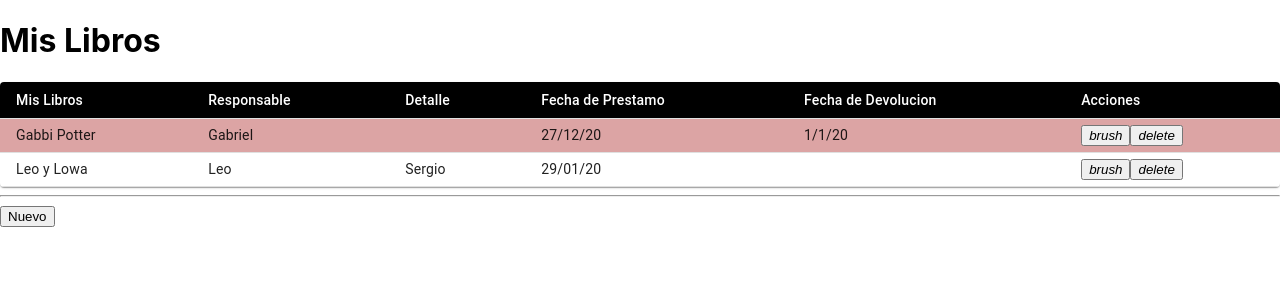
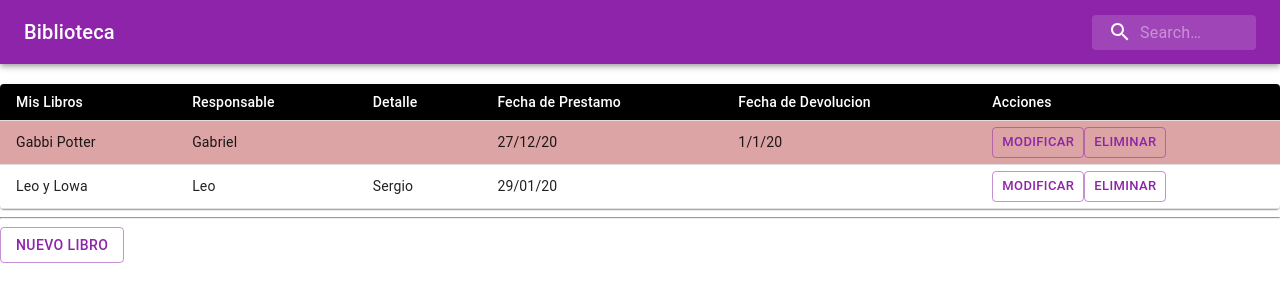
Before and after one commit to leonardocelador/PracticaLibreria, a React (Create React App) app in the folder my-app/: page / in a window 1280 px wide. Shown: the top 302 px of the page. Built offline with nearby package versions, Linux system fonts and the light colour scheme.

Commit message:
agregue barra con search

```diff
--- a/my-app/package.json
+++ b/my-app/package.json
@@ -4,6 +4,7 @@
   "private": true,
   "dependencies": {
     "@material-ui/core": "^4.11.2",
+    "@material-ui/icons": "^4.11.2",
     "@testing-library/jest-dom": "^5.11.6",
     "@testing-library/react": "^11.2.2",
     "@testing-library/user-event": "^12.6.0",
--- a/my-app/src/App.js
+++ b/my-app/src/App.js
@@ -1,12 +1,13 @@
-import React, { useEffect, useState } from 'react'
+import React, { useState } from 'react'
 import Listar from './componentes/Listar/Listar';
 import { Libro } from './componentes/Libro/Libro';
 import {Libros} from '../src/data/Libros.json'
+import SearchAppBar from './componentes/App Bar/barraNavegacion';
+
 
 const App = () => {
-    const [libres, setLibres] = useState(Libros)
-    const [controlVista, setcontrolVista] = useState(true)
-    // const [nuevoLibro, setnuevoLibro] = useState({})
+    const [libres,] = useState(Libros)
+    const [controlVista, setcontrolVista] = useState(true);
 
     const AgregarNuevoLibro = (nuevoLibro) => {
         console.log(nuevoLibro)
@@ -16,18 +17,12 @@ const App = () => {
         libres.push(nuevoLibro);
         console.log(libres)
     }
-    // useEffect(() => {
-    //     setcontrolVista(true)
-    //     const cant = libres.length+1;
-    //     nuevoLibro.Id=cant;
-    //     libres.push({nuevoLibro});
-
-
-    // }, [nuevoLibro])
 
     return (
         <>
-            <h1>Mis Libros</h1>
+            <SearchAppBar/>
+            <br/>
+
             {controlVista?<Listar Libros={libres} controlBtnNuevo={setcontrolVista}/>:<Libro NuevoLibro={AgregarNuevoLibro}/>}
         </>
     )
--- /dev/null
+++ b/my-app/src/componentes/App Bar/barraNavegacion.js
@@ -0,0 +1,92 @@
+import React from 'react';
+import AppBar from '@material-ui/core/AppBar';
+import Toolbar from '@material-ui/core/Toolbar';
+import IconButton from '@material-ui/core/IconButton';
+import Typography from '@material-ui/core/Typography';
+import InputBase from '@material-ui/core/InputBase';
+import { createStyles, fade, makeStyles } from '@material-ui/core/styles';
+import MenuIcon from '@material-ui/icons/Menu';
+import SearchIcon from '@material-ui/icons/Search';
+
+const useStyles = makeStyles((theme) =>
+  createStyles({
+    root: {
+      flexGrow: 1,
+    },
+    title: {
+      flexGrow: 1,
+      display: 'none',
+      [theme.breakpoints.up('sm')]: {
+        display: 'block',
+      },
+    },
+    search: {
+      position: 'relative',
+      borderRadius: theme.shape.borderRadius,
+      backgroundColor: fade(theme.palette.common.white, 0.15),
+      '&:hover': {
+        backgroundColor: fade(theme.palette.common.white, 0.25),
+      },
+      marginLeft: 0,
+      width: '100%',
+      [theme.breakpoints.up('sm')]: {
+        marginLeft: theme.spacing(1),
+        width: 'auto',
+      },
+    },
+    searchIcon: {
+      padding: theme.spacing(0, 2),
+      height: '100%',
+      position: 'absolute',
+      pointerEvents: 'none',
+      display: 'flex',
+      alignItems: 'center',
+      justifyContent: 'center',
+    },
+    inputRoot: {
+      color: 'inherit',
+    },
+    inputInput: {
+      padding: theme.spacing(1, 1, 1, 0),
+      // vertical padding + font size from searchIcon
+      paddingLeft: `calc(1em + ${theme.spacing(4)}px)`,
+      transition: theme.transitions.create('width'),
+      width: '100%',
+      [theme.breakpoints.up('sm')]: {
+        width: '12ch',
+        '&:focus': {
+          width: '20ch',
+        },
+      },
+    },
+  }),
+);
+
+export default function SearchAppBar() {
+  const classes = useStyles();
+
+  return (
+    <div className={classes.root}>
+      <AppBar position="static">
+        <Toolbar>
+          <Typography className={classes.title} variant="h6" noWrap>
+            Biblioteca
+          </Typography>
+          <div className={classes.search}>
+            <div className={classes.searchIcon}>
+              <SearchIcon />
+            </div>
+            <InputBase
+              placeholder="Search…"
+              classes={{
+                root: classes.inputRoot,
+                input: classes.inputInput,
+              }}
+              inputProps={{ 'aria-label': 'search' }}
+            />
+          </div>
+        </Toolbar>
+      </AppBar>
+    </div>
+  );
+}
--- a/my-app/src/componentes/Listar/ListarConDatos.js
+++ b/my-app/src/componentes/Listar/ListarConDatos.js
@@ -11,6 +11,7 @@ import Borrar from './Eliminar';
 import Modificar from './Modificar';
 import Nuevo from './Nuevo';
 import  Modal  from './Modal';
+import { Button } from '@material-ui/core';
 
 const ListarConDatos = ({libros, btnNuevo}) => {
 
@@ -21,9 +22,6 @@ const ListarConDatos = ({libros, btnNuevo}) => {
         const [estadomodif, setestadomodif] = useState(false) //ocultar - mostrar modal
         const [estadoNuevo, setestadoNuevo] = useState(false) //ocultar - mostrar modal
         const [libroaModificar, setlibroaModificar] = useState()
-        const f = new Date();
-        const fechaActual = f.getDate() + "/" + (f.getMonth() +1) + "/" + f.getFullYear();
-        console.log(fechaActual)
 
         // Estilos del Table
         const useStyles = makeStyles({
@@ -106,12 +104,9 @@ const ListarConDatos = ({libros, btnNuevo}) => {
                       <StyledTableCell align="left">{libro.prestamo}</StyledTableCell>
                       <StyledTableCell align="left">{libro.devolucion}</StyledTableCell>
                       <StyledTableCell align="left">
-                        <button className="btn-floating btn-small waves-effect waves-light red"
-                             onClick={()=>btnModificar(libro)}><i className="material-icons">brush</i>
-                        </button>
-                        <button className="btn-floating btn-small waves-effect waves-light red"
-                            onClick={()=>LlamaModalEliminar(libro.Id)}><i className="material-icons">delete</i>
-                        </button></StyledTableCell>
+                        <Button size="small" variant="outlined" color="primary" onClick={()=>btnModificar(libro)} >Modificar</Button>
+                        <Button size="small" variant="outlined" color="primary" onClick={()=>LlamaModalEliminar(libro.Id)} >Eliminar</Button>
+                        </StyledTableCell>
                     </StyledTableRow>);
                 }
                 return (
@@ -122,13 +117,9 @@ const ListarConDatos = ({libros, btnNuevo}) => {
                     <StyledTableCell align="left">{libro.prestamo}</StyledTableCell>
                     <StyledTableCell align="left">{libro.devolucion}</StyledTableCell>
                     <StyledTableCell align="left">
-                      <button className="btn-floating btn-small waves-effect waves-light red"
-                          onClick={()=>btnModificar(libro)}> <i className="material-icons">brush</i>
-                      </button>
-
-                      <button className="btn-floating btn-small waves-effect waves-light red"
-                          onClick={()=>LlamaModalEliminar(libro.Id)}><i className="material-icons">delete</i>
-                      </button></StyledTableCell>
+                      <Button size="small" variant="outlined" color="primary" onClick={()=>btnModificar(libro)} >Modificar</Button>
+                      <Button size="small" variant="outlined" color="primary" onClick={()=>LlamaModalEliminar(libro.Id)} >Eliminar</Button>
+                    </StyledTableCell>
                     </StyledTableRow>
                 );
 
@@ -142,7 +133,11 @@ const ListarConDatos = ({libros, btnNuevo}) => {
       {estadoEliminar? <Modal><Borrar id={idEliminar} cancelar={cancelarEliminar} okEliminado={okEliminar} estadoEliminarModal={setestadoEliminar}/></Modal> :  null}
       {estadomodif? <Modificar/> : null}
       <hr></hr>
-      <button className="waves-effect waves-light btn" onClick={()=>setestadoNuevo(!estadoNuevo)}>Nuevo</button>
+      <Button
+        onClick={()=>setestadoNuevo(!estadoNuevo)}
+        variant="outlined"
+        color="primary"
+      >Nuevo Libro</Button>
       {estadoNuevo? <Modal><Nuevo estadoNuevoModal={setestadoNuevo} agregarNuevo={btnNuevo}/></Modal> : null}
       </div>
     )
--- a/my-app/src/index.js
+++ b/my-app/src/index.js
@@ -1,9 +1,10 @@
 import React from 'react';
 import ReactDOM from 'react-dom';
-import App from './App';
+//import App from './App';
 import theme from '../src/componentes/Theme/theme';
 import { ThemeProvider } from '@material-ui/core';
 import './index.css';
+import App from './App';
 
 ReactDOM.render(
   <ThemeProvider theme={theme}>
```
Also changed, not shown: 2 other files (tests, documents, lock files or other folders).
